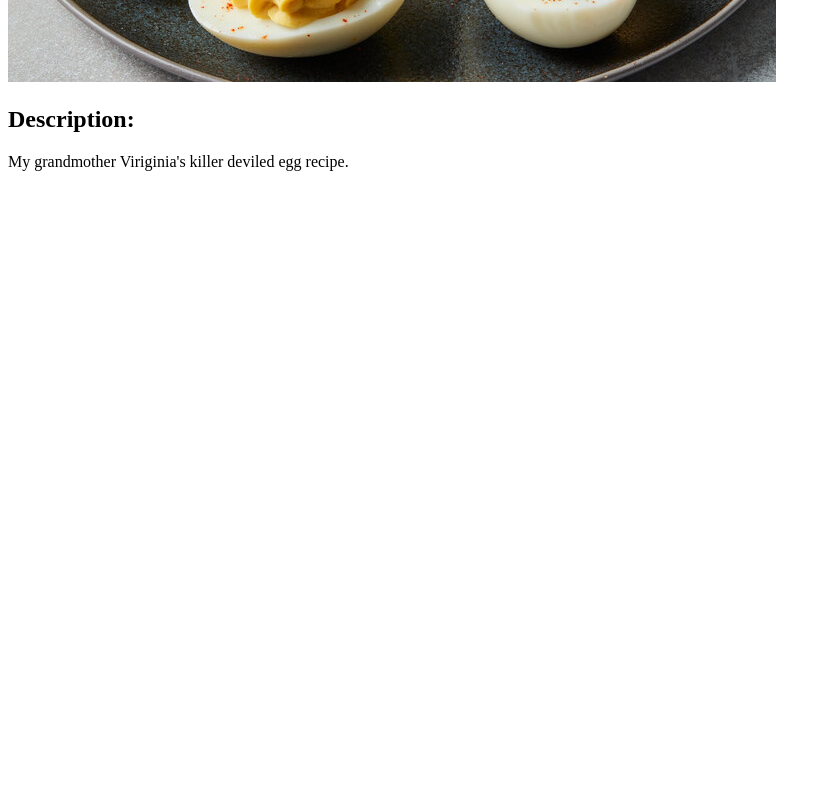
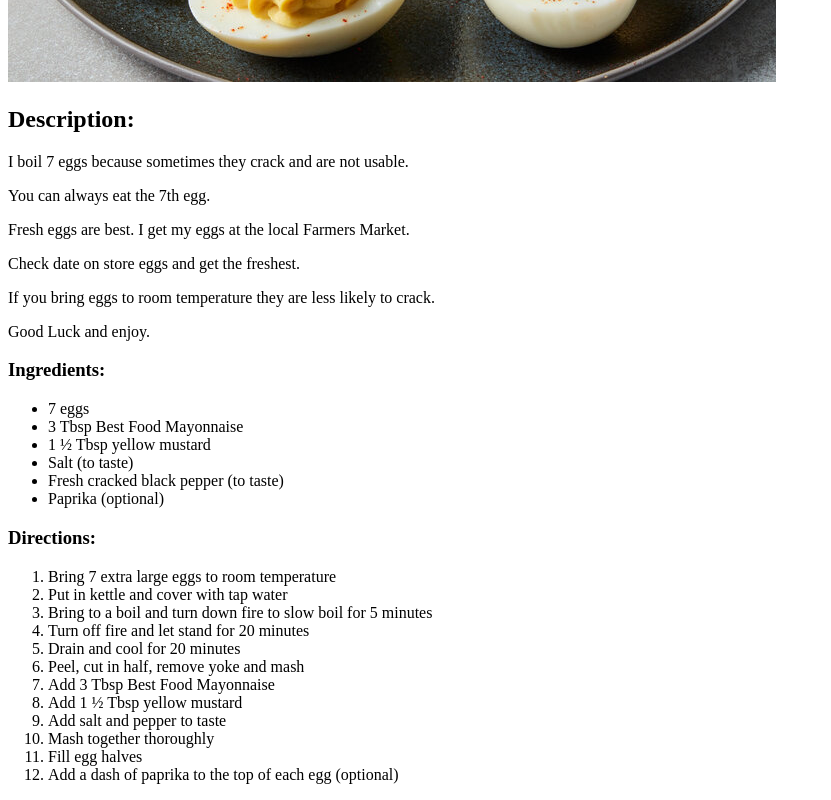
Before and after one commit to RoamingTheCode/odin-recipes, a plain HTML site: page recipes/deviled-eggs.html in a window 1280 px wide. Shown: the part 434-1234 px from the top of the page, without its empty margins (0-831 px from the left). Before the commit the page ends 800 px from the top, so only its background shows below. Drawn offline with Linux system fonts and the light colour scheme.

Commit message:
Add complete deviled egg recipe

```diff
--- a/recipes/deviled-eggs.html
+++ b/recipes/deviled-eggs.html
@@ -8,7 +8,43 @@
         <h1>Virginia's Deviled Eggs</h1>
         <img src="../images/deviled-eggs.jpg" />
 
-        <p><h2>Description:</h2>My grandmother Viriginia's killer deviled egg recipe.</p>
+        <h2>Description:</h2>
+        <p>I boil 7 eggs because sometimes they crack and are not usable.</p>
 
+        <p>You can always eat the 7th egg.</p>
+
+        <p>Fresh eggs are best. I get my eggs at the local Farmers Market.</p>
+
+        <p>Check date on store eggs and get the freshest.</p>
+
+        <p>If you bring eggs to room temperature they are less likely to crack.</p>
+
+        <p>Good Luck and enjoy.</p>
+
+        <h3>Ingredients:</h3>
+        <ul>
+            <li>7 eggs</li>
+            <li>3 Tbsp Best Food Mayonnaise</li>
+            <li>1 ½ Tbsp yellow mustard</li>
+            <li>Salt (to taste)</li>
+            <li>Fresh cracked black pepper (to taste)</li>
+            <li>Paprika (optional)</li>
+        </ul>
+
+        <h3>Directions:</h3>
+        <ol>
+            <li>Bring 7 extra large eggs to room temperature</li>
+            <li>Put in kettle and cover with tap water</li>
+            <li>Bring to a boil and turn down fire to slow boil for 5 minutes</li>
+            <li>Turn off fire and let stand for 20 minutes</li>
+            <li>Drain and cool for 20 minutes</li>
+            <li>Peel, cut in half, remove yoke and mash</li>
+            <li>Add 3 Tbsp Best Food Mayonnaise</li>
+            <li>Add 1 ½ Tbsp yellow mustard</li>
+            <li>Add salt and pepper to taste</li>
+            <li>Mash together thoroughly</li>
+            <li>Fill egg halves</li>
+            <li>Add a dash of paprika to the top of each egg (optional)</li>
+        </ol>
     </body>
 </html>
```
